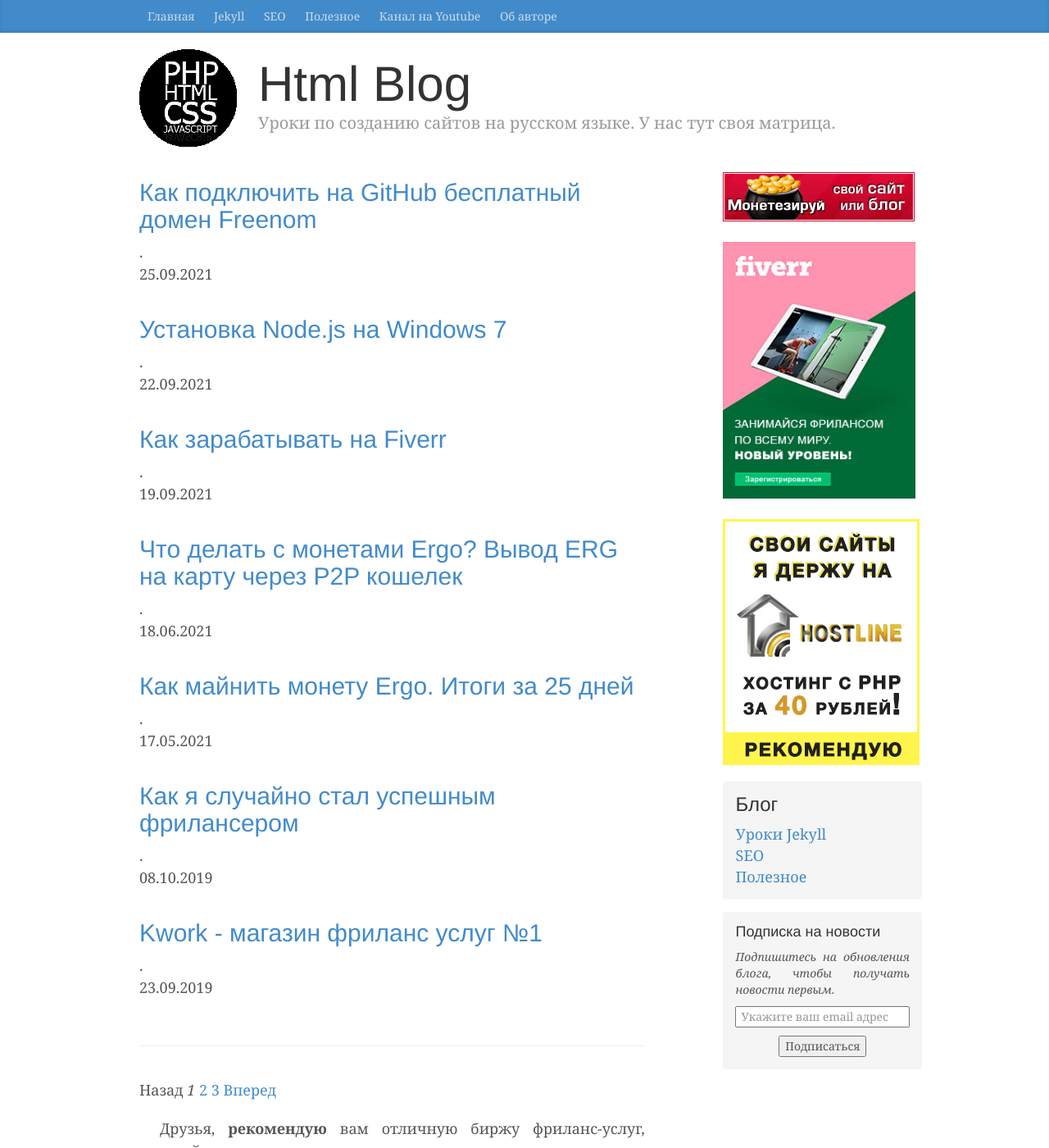
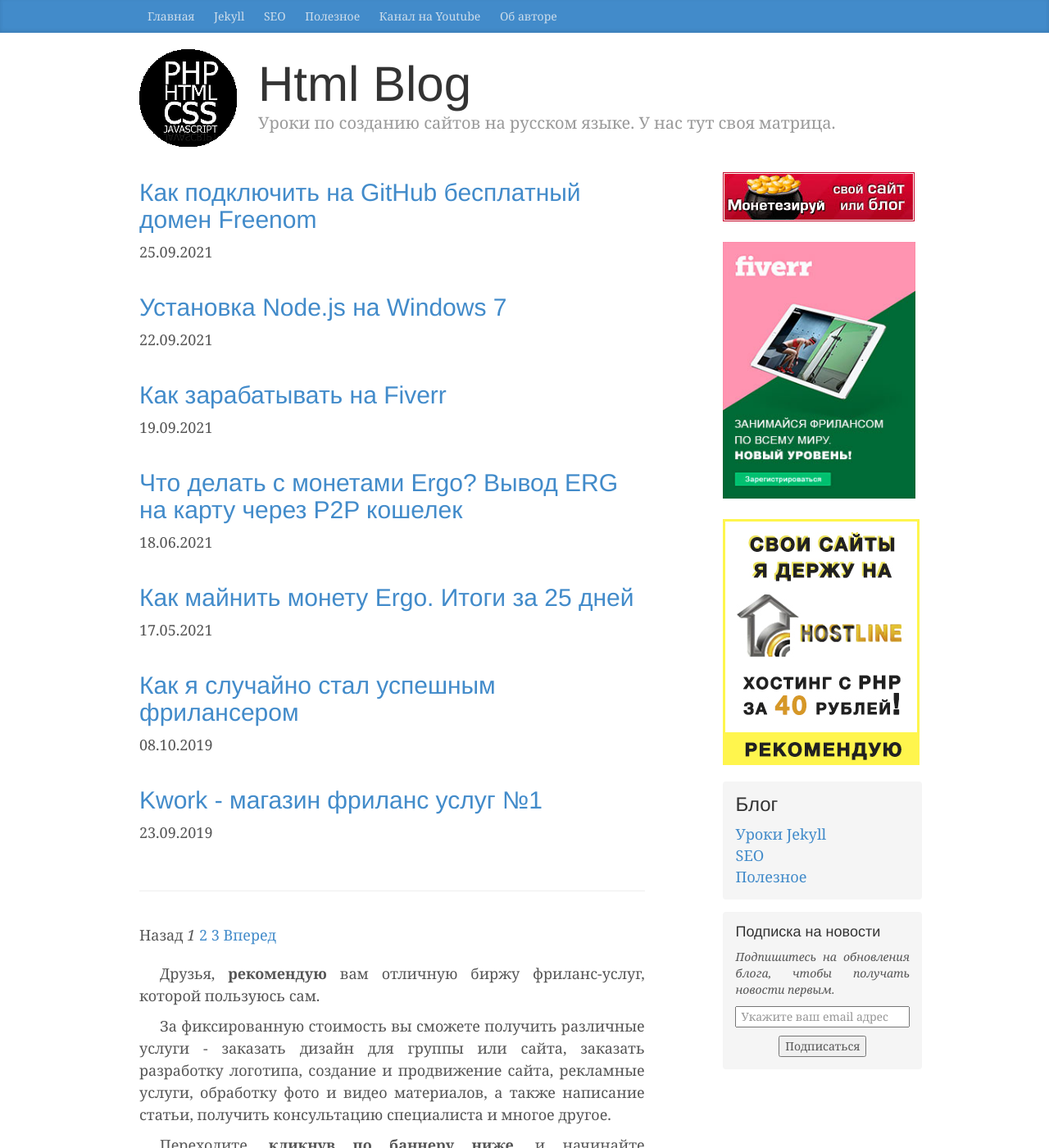
Before and after one commit to htmlblog/htmlblog.github.io, a Jekyll site: the page built from index.html, in a window 1280 px wide and 1400 px high. Shown: the whole window at 82% size. Built offline with Jekyll 4.4.1, drawn with Linux system fonts in a browser that asks for light colours; the list of posts is cut into pages by our own code; comment, search, counter and statistics services are not loaded.

```diff
--- a/index.html
+++ b/index.html
@@ -4,7 +4,7 @@ layout: default
 
 <!-- This loops through the paginated posts -->
 {% for post in paginator.posts %}
-  <h2><a href="{{ post.url }}">{{ post.title }}</a></h2>.
+  <h2><a href="{{ post.url }}">{{ post.title }}</a></h2>
   <p>
     <span class="date">{{ post.date|date:"%d.%m.%Y" }}</span>
   </p>
```
